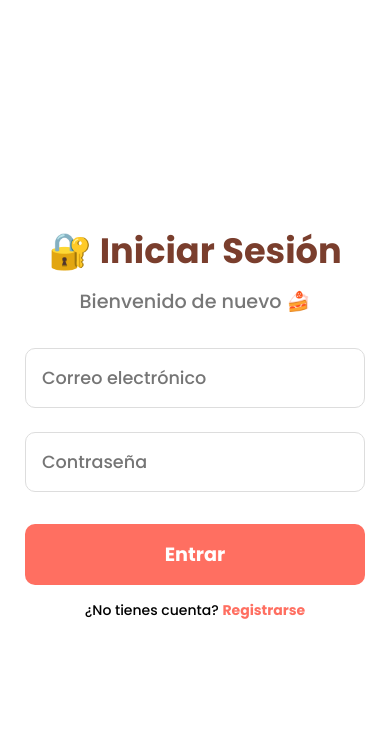
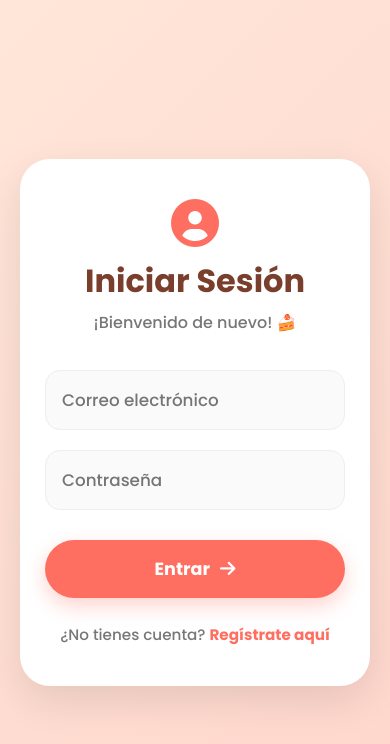
Before and after one commit to pasteleria-delicias/pasteleria-delicias, a website: page HTML/login.html in a window 390 px wide. Drawn offline with Linux system fonts and the light colour scheme.

Commit message:
Nuevo diseño de login y registro estilo app

```diff
--- a/HTML/login.html
+++ b/HTML/login.html
@@ -2,120 +2,92 @@
 <html lang="es">
 <head>
   <meta charset="UTF-8">
-  <title>Login - Pastelería</title>
+  <meta name="viewport" content="width=device-width, initial-scale=1.0">
+  <title>Iniciar Sesión - Pastelería</title>
   <link href="https://fonts.googleapis.com/css2?family=Poppins:wght@300;500;700&display=swap" rel="stylesheet">
+  <link rel="stylesheet" href="https://cdnjs.cloudflare.com/ajax/libs/font-awesome/6.0.0-beta3/css/all.min.css">
   <style>
     * { margin: 0; padding: 0; box-sizing: border-box; font-family: 'Poppins', sans-serif; }
+
     body {
       background: linear-gradient(135deg, #ffe6d9, #ffd6cc);
-      height: 100vh;
+      min-height: 100vh;
       display: flex;
       align-items: center;
       justify-content: center;
+      padding: 20px;
     }
-    .container {
-      display: grid;
-      grid-template-columns: 1fr 1fr;
-      width: 900px;
+
+    /* Tarjeta blanca central */
+    .card {
       background: #fff;
-      border-radius: 25px;
-      overflow: hidden;
-      box-shadow: 0 15px 40px rgba(0,0,0,0.2);
+      width: 100%;
+      max-width: 400px;
+      border-radius: 30px;
+      padding: 40px 25px;
+      box-shadow: 0 15px 40px rgba(0,0,0,0.1);
+      text-align: center;
     }
-    .left {
-      background: url('https://images.unsplash.com/photo-1559622214-f8a9850965bb') center/cover;
-      position: relative;
-    }
-    .left::after {
-      content: "";
-      position: absolute;
-      width: 100%;
-      height: 100%;
-      background: rgba(255, 150, 150, 0.3);
-    }
-    .right { padding: 40px; text-align: center; }
-    h2 { color: #7a3e2d; margin-bottom: 10px; }
-    p { color: #777; margin-bottom: 20px; }
+
+    .icon-top { font-size: 3rem; color: #ff6f61; margin-bottom: 10px; }
+    h2 { color: #7a3e2d; font-size: 2rem; margin-bottom: 5px; }
+    p { color: #777; margin-bottom: 25px; font-size: 1rem; }
+
+    /* Campos de texto grandes */
     input {
       width: 100%;
-      padding: 12px;
+      padding: 16px;
       margin: 10px 0;
-      border-radius: 10px;
-      border: 1px solid #ddd;
+      border-radius: 15px;
+      border: 1px solid #eee;
+      background: #fafafa;
       outline: none;
+      font-size: 1.05rem;
+      transition: 0.3s;
     }
+    input:focus { border-color: #ff6f61; background: #fff; }
+
+    /* Botón grande estilo App */
     .btn {
       width: 100%;
-      padding: 12px;
+      padding: 16px;
       background: #ff6f61;
       color: white;
       border: none;
-      border-radius: 10px;
-      margin-top: 10px;
+      border-radius: 30px;
+      margin-top: 20px;
       cursor: pointer;
       font-weight: bold;
-      font-size: 16px;
+      font-size: 1.1rem;
+      display: flex;
+      justify-content: center;
+      align-items: center;
+      gap: 10px;
+      box-shadow: 0 8px 20px rgba(255,111,97,0.3);
+      transition: 0.3s;
     }
-    .btn:hover {
-      background: #e05a4f;
-    }
-    .link { margin-top: 15px; font-size: 14px; }
+    .btn:active { transform: scale(0.98); }
+
+    .link { margin-top: 25px; font-size: 0.95rem; color: #777; }
     .link a { color: #ff6f61; text-decoration: none; font-weight: bold; }
-  /* DISEÑO PARA CELULARES */
-/* DISEÑO EXCLUSIVO PARA CELULARES (PANTALLA COMPLETA) */
-@media (max-width: 768px) {
-  html, body {
-    height: 100%;
-    width: 100%;
-    margin: 0;
-    padding: 0;
-    overflow: hidden; /* Evita el scroll */
-    background: #fff;
-  }
-  .container {
-    grid-template-columns: 1fr;
-    width: 100vw;
-    height: 100dvh; /* Altura dinámica perfecta para celulares */
-    margin: 0;
-    border-radius: 0;
-    box-shadow: none;
-  }
-  .left { display: none; } /* Ocultamos la imagen */
-  .right {
-    padding: 30px 25px;
-    justify-content: center;
-    height: 100%;
-    display: flex;
-    flex-direction: column;
-  }
-  h2 { font-size: 2.2rem; margin-top: auto; }
-  p { font-size: 1.2rem; }
-  input {
-    font-size: 1.1rem;
-    padding: 16px;
-    margin: 12px 0;
-  }
-  .btn {
-    font-size: 1.2rem;
-    padding: 16px;
-    margin-top: 20px;
-  }
-  .link { margin-bottom: auto; }
-}
   </style>
 </head>
 <body>
-<div class="container">
-  <div class="left"></div>
-  <div class="right">
-    <h2>🔐 Iniciar Sesión</h2>
-    <p>Bienvenido de nuevo 🍰</p>
-    <input type="email" id="correo" placeholder="Correo electrónico">
-    <input type="password" id="password" placeholder="Contraseña">
-    <button class="btn" onclick="iniciarSesion()">Entrar</button>
-    <div class="link">
-      ¿No tienes cuenta? <a href="registro.html">Registrarse</a>
-    </div>
+
+<div class="card">
+  <i class="fas fa-user-circle icon-top"></i>
+  <h2>Iniciar Sesión</h2>
+  <p>¡Bienvenido de nuevo! 🍰</p>
+
+  <input type="email" id="correo" placeholder="Correo electrónico">
+  <input type="password" id="password" placeholder="Contraseña">
+
+  <button class="btn" onclick="iniciarSesion()">
+    Entrar <i class="fas fa-arrow-right"></i>
+  </button>
+
+  <div class="link">
+    ¿No tienes cuenta? <a href="registro.html">Regístrate aquí</a>
   </div>
 </div>
 
@@ -125,7 +97,7 @@
     const password = document.getElementById("password").value.trim();
 
     if (!correo || !password) {
-      alert("❌ Por favor, completa todos los campos");
+      alert("❌ Completa todos los campos");
       return;
     }
 
@@ -139,24 +111,22 @@
       if (res.ok) {
         const data = await res.json();
         alert(data.mensaje);
-
         localStorage.setItem("usuario", JSON.stringify({
           nombre: data.nombre,
           rol: data.rol,
           correo: correo
         }));
-
         if (data.rol === "Administrador") {
           window.location.href = "/admin";
         } else {
           window.location.href = "/cliente";
         }
       } else {
-        const error = await res.text();
-        alert("❌ " + error);
+        const error = await res.json();
+        alert("❌ " + (error.error || "Credenciales incorrectas"));
       }
     } catch (error) {
-      alert("❌ Error de conexión: " + error.message);
+      alert("❌ Error de conexión con el servidor");
     }
   }
 </script>
```
Also changed, not shown: HTML/registro.html (+67 -82 lines).
